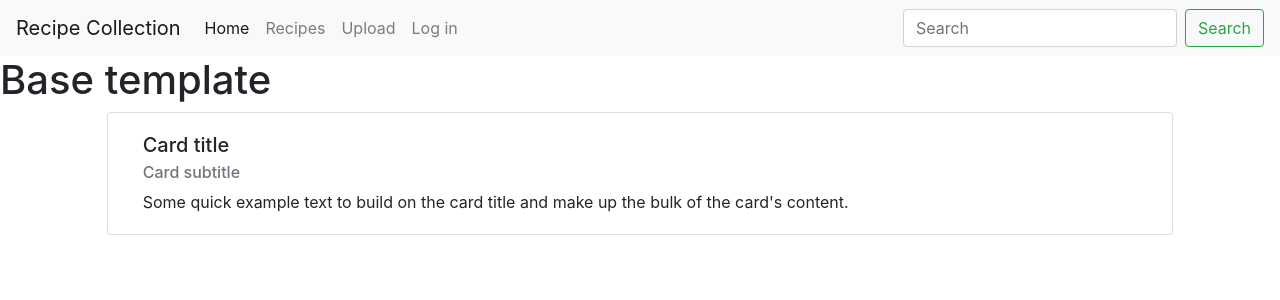
After one commit to laura-ash/recipe-collection, a Flask app: page /register in a window 1280 px wide. The commit adds this page. Shown: the top 300 px of the page. Run offline with Flask 2, Linux system fonts and the light colour scheme; some libraries are stand-ins or nearby versions.

Commit message:
Created register page

```diff
--- a/app.py
+++ b/app.py
@@ -29,8 +29,8 @@ def get_bob(bob):
     return render_template("pages/recipes.html", recipes=recipes,title="Recipe main page",heaven=bob)
 
 @app.route("/register", methods=["GET","POST"])
-def register():
-    return render_template("register.html")
+def get_register():
+    return render_template("pages/register.html")
 
 if __name__ == "__main__":
     app.run(host=os.environ.get("IP"),
--- a/templates/components/navbar.html
+++ b/templates/components/navbar.html
@@ -9,13 +9,13 @@
                 <a class="nav-link" href="{{ url_for('get_recipes') }}">Home</a>
             </li>
             <li class="nav-item">
-                <a class="nav-link" href="#">Recipes</a>
+                <a class="nav-link" href="{{ url_for('get_recipes') }}">Recipes</a>
             </li>
              <li class="nav-item">
                 <a class="nav-link" href="#">Upload</a>
             </li>
             <li class="nav-item">
-                <a class="nav-link" href="#">Log in</a>
+                <a class="nav-link" href="{{ url_for('get_register') }}">Log in</a>
             </li>
         </ul>
         <form class="form-inline my-2 my-lg-0">
--- /dev/null
+++ b/templates/pages/register.html
@@ -0,0 +1,14 @@
+{% extends "layout/base.html" %}
+{% block content %}
+
+<div class="d-flex justify-content-center">
+    <div class="card col-sm-offset-1 col-sm-10">
+    <form class="card-body">
+        <h5 class="card-title">Card title</h5>
+        <h6 class="card-subtitle mb-2 text-muted">Card subtitle</h6>
+        <p class="card-text">Some quick example text to build on the card title and make up the bulk of the card's content.</p>
+    </form>
+    </div>
+</div>
+
+{% endblock %}
```
